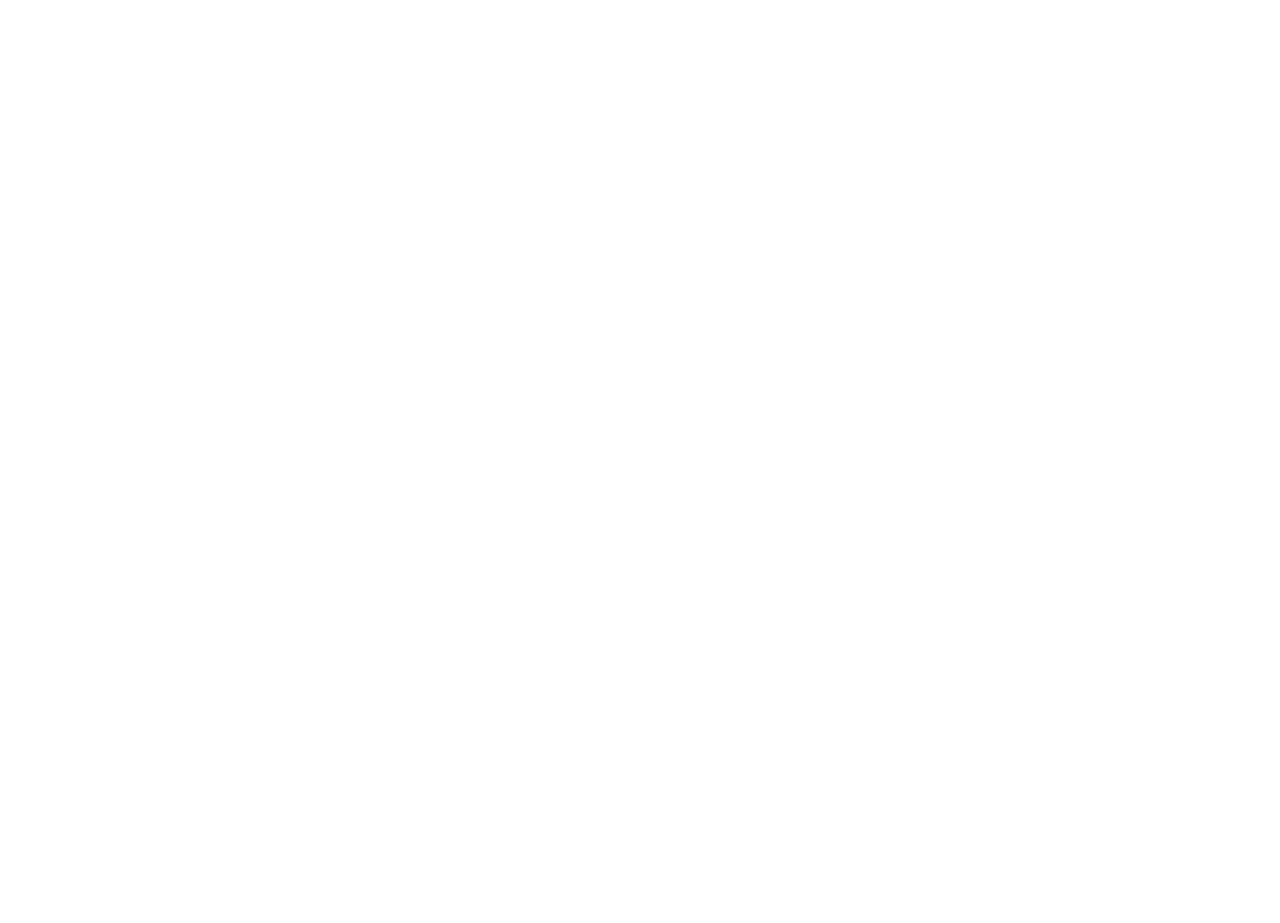
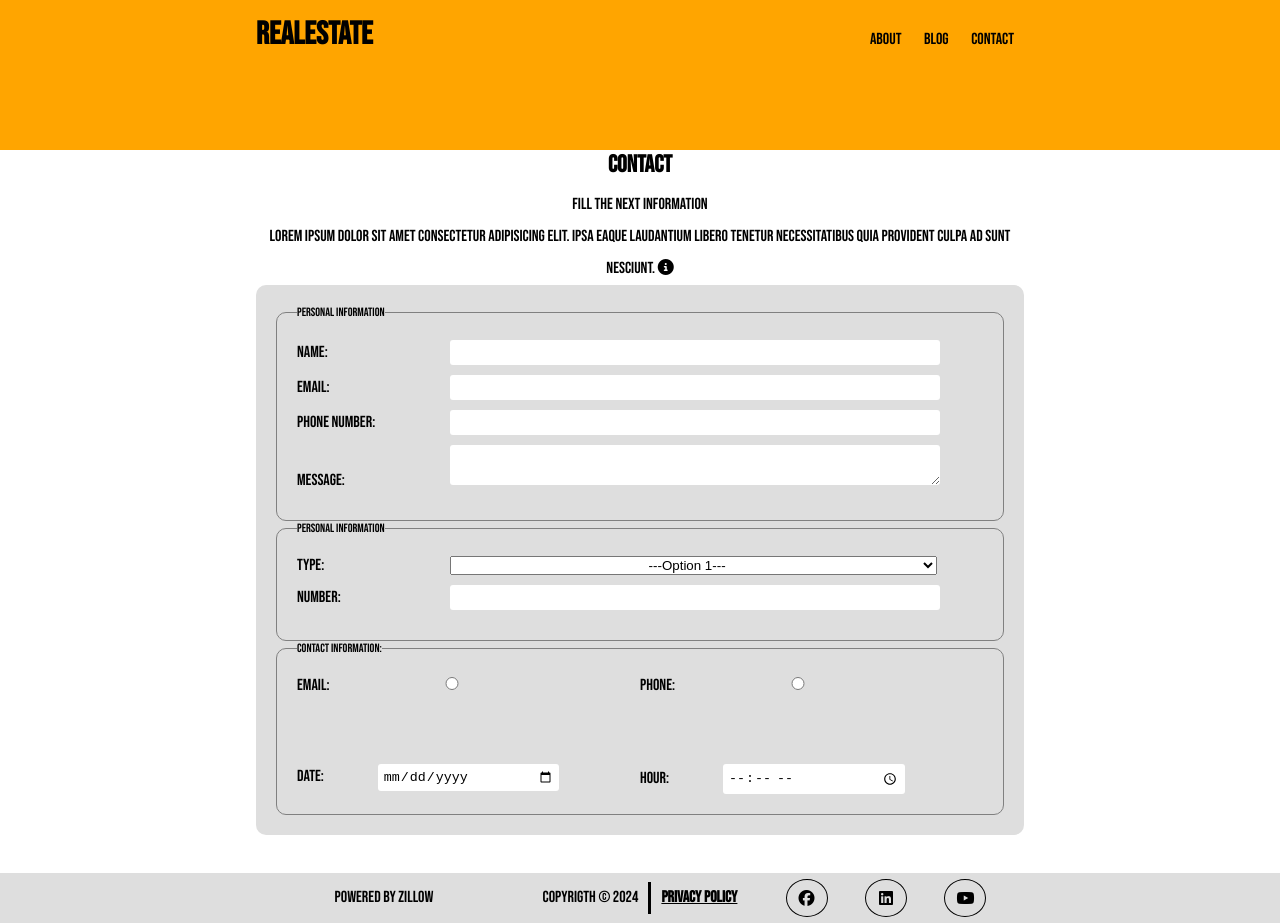
Before and after one commit to christianAlbrand/realState, a plain HTML site: page contact.html in a window 1280 px wide. Before the commit the page ends 800 px from the top, so only its background shows below. Drawn offline with Linux system fonts and the light colour scheme.

Commit message:
create the contact page

```diff
--- a/common.css
+++ b/common.css
@@ -3,7 +3,7 @@
     padding: 0;
 }
 body{
-    font-family: arial;
+    font-family: "Bebas Neue", sans-serif;
 }
 p{
     line-height: 2;
@@ -17,3 +17,7 @@ h1,h2,h3{
 img{
     max-width: 100%;
 }
+.container{
+    width: 80%;
+    margin: 0 auto;
+}
--- a/contact.css
+++ b/contact.css
@@ -0,0 +1,130 @@
+.contact-header{
+    background-color: orange;
+    height: 150px;
+    color: black;
+}
+
+.contact-header a{
+    color: black;
+}
+
+.container h2,
+.container p{
+    text-align: center;
+}
+
+.bar-menu{
+    padding-top: 2%;
+}
+
+.form-container{
+    background-color: #dedede;
+    padding: 20px;
+    border-radius: 10px;
+    margin-bottom: 5%;
+}
+
+legend{
+    font-size: 12px;
+}
+fieldset{
+    border: 1px solid gray;
+    padding: 20px;
+    border-radius: 10px;
+}
+.form-control{
+    margin-bottom: 10px;
+}
+.form-container input,
+.form-container textarea{
+    border: none;
+    width: 70%;
+    padding: 5px;
+    border-radius: 3px;
+}
+.form-control label{
+    display: inline-block;
+    width: 150px;
+}
+
+.form-control select{
+    display: inline-block;
+    width: 71%;
+    text-align: center;
+}
+
+.form-control-info{
+    display: inline-block;
+    justify-content: space-between;
+    width: 50%;
+}
+
+.form-control-info-2{
+    display: inline-block;
+    justify-content: space-between;
+    width: 50%;
+}
+
+.contact-information-container{
+    display: flex;
+    justify-content: left;
+}
+
+.contact-information-section-2 {
+    justify-content: space-around;
+    margin-top: 10%;
+    display: flex;
+}
+
+.contact-information-section-2 input{
+    width: 50%;
+    margin-left: 15%;
+}
+
+footer{
+    background-color: #dedede;
+}
+
+.footer-div{
+    width: 33.33%;
+}
+
+.footer-container{
+    display: flex;
+    justify-content: space-between;
+    height: 50px;
+    align-items: center;
+    margin-top: 50px;
+}
+
+.icon-container{
+    display: flex;
+    justify-content: space-evenly;
+}
+
+.icon-item{
+    display: flex;
+    justify-content: center;
+    border: 1px solid black;
+    border-radius: 50%;
+    width: 20px;
+    padding: 10px;
+    margin-right: 20px;
+}
+
+.privacy-text{
+    display: flex;
+    justify-content: center;
+}
+.privacy-text p:last-of-type{
+    border-left: 3px solid black;
+    padding-left: 10px;
+    margin-left:10px;
+    text-decoration: underline;
+    font-weight: bold;
+}
+
+.container{
+    width: 60%;
+    margin: 0 auto;
+}
--- a/contact.html
+++ b/contact.html
@@ -0,0 +1,119 @@
+<!DOCTYPE html>
+<html lang="en">
+<head>
+    <meta charset="UTF-8">
+    <meta name="viewport" content="width=device-width, initial-scale=1.0">
+    <link rel="preconnect" href="https://fonts.googleapis.com">
+    <link rel="preconnect" href="https://fonts.gstatic.com" crossorigin>
+    <link href="https://fonts.googleapis.com/css2?family=Bebas+Neue&display=swap" rel="stylesheet">
+    <link rel="stylesheet" href="common.css">
+    <link rel="stylesheet" href="header.css">
+    <link rel="stylesheet" href="contact.css">
+
+    <script src="https://kit.fontawesome.com/337be747ec.js" crossorigin="anonymous"></script>
+    <title>Document</title>
+</head>
+<body>
+    <header class="contact-header">
+        <div class="container">
+            <div class="bar-menu">
+                <h1>RealEstate</h1>
+                <nav class="link-nav-menu">
+                    <a href="about.html">About</a>
+                    <a href="blog.html">Blog</a>
+                    <a href="contact.html">Contact</a>
+                </nav>
+            </div>
+        </div>
+    </header>
+    <main class="container">
+        <h2>Contact</h2>
+        <div>
+            <p>Fill the next information</p>
+            <p>Lorem ipsum dolor sit amet consectetur adipisicing elit. Ipsa eaque laudantium libero tenetur necessitatibus quia provident culpa ad sunt nesciunt. <i class="fa-solid fa-circle-info"></i></p>
+            <div class="form-container">
+                <fieldset>
+                    <legend>Personal information</legend>
+                    <div class="form-control">
+                        <label>Name:</label>
+                        <input type="text">
+                    </div>
+                    <div class="form-control">
+                        <label>Email:</label>
+                        <input type="email">
+                    </div>
+                    <div class="form-control">
+                        <label>Phone number:</label>
+                        <input type="tel">
+                    </div>
+                    <div class="form-control">
+                        <label>Message:</label>
+                        <textarea></textarea>
+                    </div>
+                </fieldset>
+                <fieldset>
+                    <legend>Personal information</legend>
+                    <div class="form-control">
+                        <label>Type:</label>
+                        <select>
+                            <option value="">---Option 1---</option>
+                            <option value="A">A</option>
+                        </select>
+                    </div>
+                    <div class="form-control">
+                        <label>Number:</label>
+                        <input type="number">
+                    </div>
+                </fieldset>
+                <fieldset>
+                    <legend class="contact-info">Contact information:</legend>
+                    <div class="contact-information-container">
+                        <div class="form-control-info">
+                            <label>Email:</label>
+                            <input type="radio">
+                        </div>
+                        <div class="form-control-info">
+                            <label>Phone:</label>
+                            <input type="radio">
+                        </div>
+                    </div>
+                    <div class="contact-information-section-2">
+                        <div class="form-control-info-2">
+                            <label>Date:</label>
+                            <input type="date">
+                        </div>
+                        <div class="form-control-info-2">
+                            <label>Hour:</label>
+                            <input type="time">
+                        </div>
+                    </div>
+                </fieldset>
+            </div>
+        </div>
+    </main>
+    <footer>
+        <div class="footer-container container">
+            <div class="footer-div">
+                <p>Powered by <span>Zillow</span></p>
+            </div>
+
+            <div class="privacy-text footer-div">
+                <p>Copyrigth &copy; 2024</p>
+                <p>Privacy Policy</p>
+            </div>
+
+            <div class= "icon-container footer-div">
+                <div class="icon-item">
+                    <i class="fa-brands fa-facebook"></i>
+                </div>
+                <div class="icon-item">
+                    <i class="fa-brands fa-linkedin"></i>
+                </div>
+                <div class="icon-item">
+                    <i class="fa-brands fa-youtube"></i>
+                </div>
+            </div>
+        </div>
+    </footer>
+</body>
+</html>
--- a/header.css
+++ b/header.css
@@ -1,10 +1,4 @@
-header{
-    background-image: url(realEstate-img-main/header.jpg);
-    background-size: cover;
-    height: 400px;
-    text-align: center;
-    color: white;
-}
+
 .link-nav-menu a{
     color: white;
     text-decoration: none;
--- a/index.css
+++ b/index.css
@@ -3,9 +3,13 @@
     padding-left: 2%;
     padding-top: 1%;
 } */
-.container{
-    width: 80%;
-    margin: 0 auto;
+
+header{
+    background-image: url(realEstate-img-main/header.jpg);
+    background-size: cover;
+    height: 400px;
+    text-align: center;
+    color: white;
 }
 
 .about-us-container{
```
